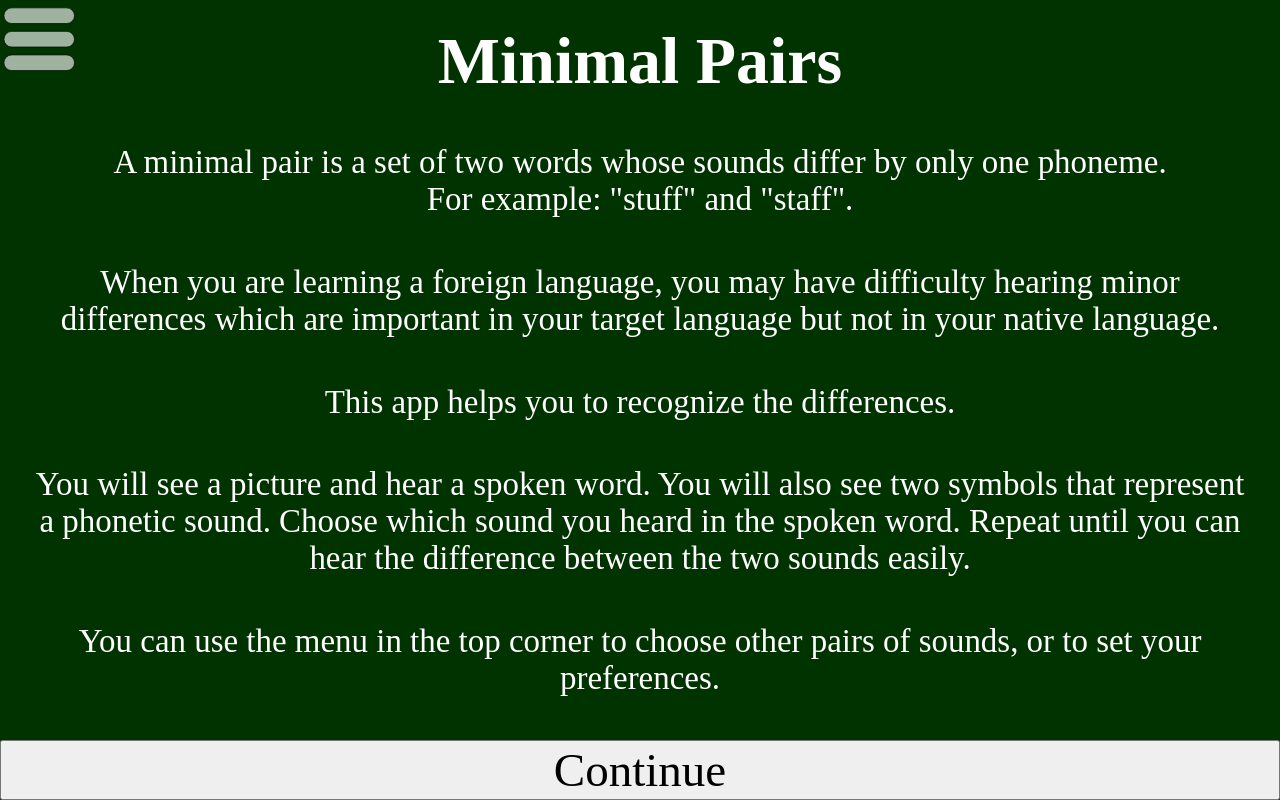
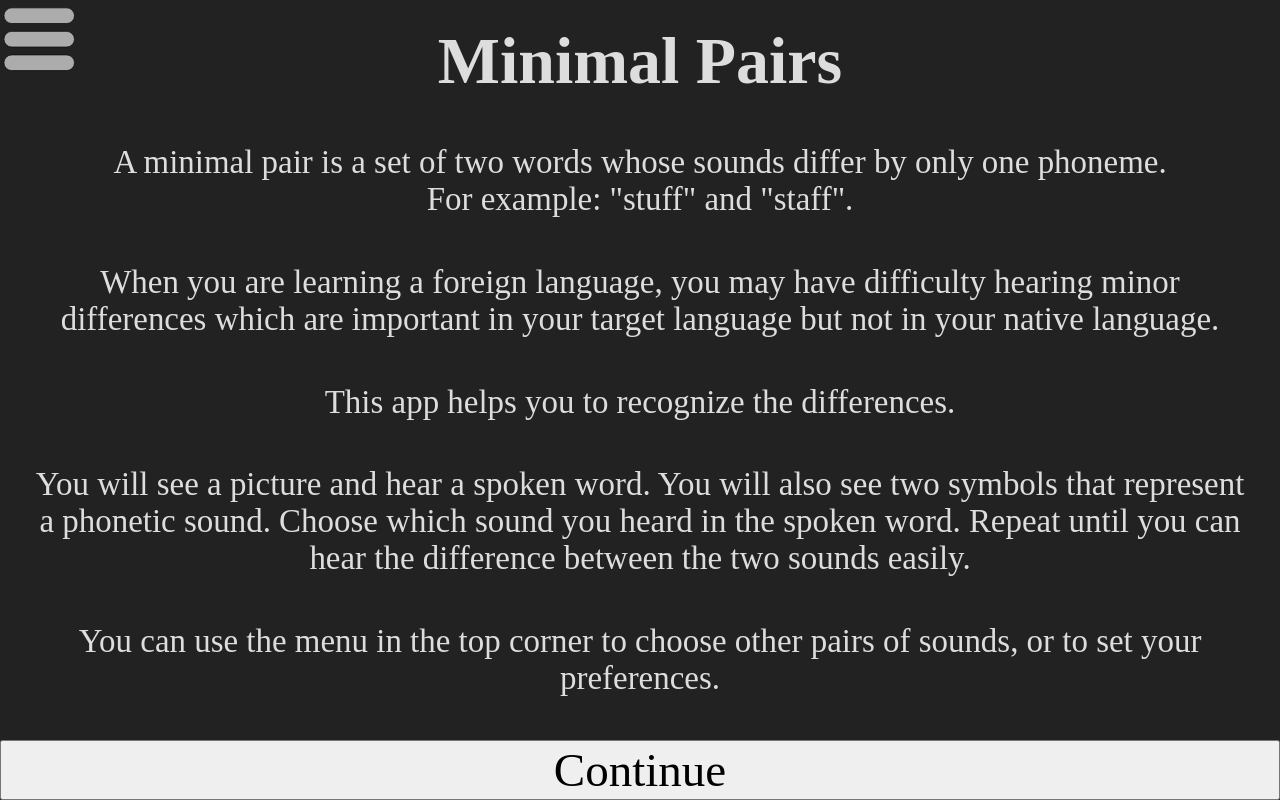
Before and after one commit to jazyx/minimal-pairs, a React (Create React App) app: page / in a window 1280 px wide. Built offline with nearby package versions, Linux system fonts and the light colour scheme.

Commit message:
Fix position of .details
* Show details in semi-transparent white after choice...
  ... except immediately after an error
* Make it transparent when the image first appears
* Use #222 and #ddd for bg and color

```diff
--- a/src/components/Activity.css
+++ b/src/components/Activity.css
@@ -15,6 +15,7 @@
   /* For rotations of cards in non-split landscape mode */
   --longOrigin: calc(var(--unit) - var(--corner));
   --shortOrigin: var(--corner);
+  --origin: calc(var(--unit) / 2);
 
   /* Place cards above top of page before they are dealt,
    * even if they are rotated by 45°, so they are not seen
@@ -107,6 +108,7 @@
 .card {
   width: var(--unit);
   height: var(--unit);
+  border-radius: var(--corner);
 }
 
 /* .card-holder defines rules for both active and
@@ -176,8 +178,17 @@
 }
 
 .card .details {
-  background-color: #f008;
+  background-color: #fff6;
   height: 1.2em;
+}
+
+div[class^=phoneme].wrong .details {
+  background-color: #f006;
+}
+
+div[class^=phoneme].review .details,
+  div[class^=phoneme].seen .details {
+    background-color: #fff6;
 }
 
 img {
@@ -218,11 +229,6 @@ div.details {
 
 .front .icon:hover {
   opacity: 1;
-}
-
-.space .flipped .meaning {
-  visibility: hidden;
-  pointer-events: none;
 }
 
 p.phonetic {
@@ -272,16 +278,29 @@ img.back { /* Play Audio icon */
   transform: rotateZ(30deg)
 }
 
+/* By default, turn both cards face down */
 .card.flipped {
-  transform: rotateY(180deg)
+  transform: rotateY(180deg);
+
+  & .details {
+    background-color: transparent;
+  }
 }
 
+/* Show the cue card face up... */
 main.show-cue-image .cue .card.flipped {
   transform: rotateY(0deg)
 }
 
+/* ... but without its spelling... */
 main.show-cue-image .card.flipped p {
   display: none;
+}
+
+/* ... or its meaning (Wiktionary) icon */
+.space .flipped .meaning {
+  visibility: hidden;
+  pointer-events: none;
 }
 
 /* POCKETS */
@@ -515,7 +534,7 @@ p.rule {
 
   /* .wrong.cue p.spelling { */
   div.details {
-    transform-origin: var(--longOrigin) var(--shortOrigin);
+    transform-origin: var(--origin) var(--origin);
     transform: rotateZ(270deg);
   }
 
--- a/src/components/Activity.jsx
+++ b/src/components/Activity.jsx
@@ -177,6 +177,7 @@ const Activity = (props) => {
     }
 
     cueSpace.classList.add("active")
+
     audio.playClip(cueURL, cueClip)
     setTimeout(moveNearToPocket, REVIEW_DELAY)
   }
--- a/src/components/Card.jsx
+++ b/src/components/Card.jsx
@@ -8,6 +8,21 @@ import { AudioContext } from './AudioContext'
 
 
 const Card = forwardRef((props, cardRef) => {
+  console.log("props", props);
+  // {
+  //   "card": {
+  //     "spelling": "marsh",
+  //     "phonetic": "/mɑː∫/",
+  //     "image": "img/ɑ/marsh.jpg",
+  //     "clip": [
+  //       3.75,
+  //       4.9
+  //     ],
+  //     "url": "audio/ɑ.mp3"
+  //   },
+  //   "role": "decoy" | "cue"          | missing for seen cards,
+  //   "action": null  | checkForDrag() | pocketAction()
+  // }
   // console.log("card:", props.card)
   const {
     spelling
@@ -30,7 +45,7 @@ const Card = forwardRef((props, cardRef) => {
                     )
   const src = props.taboo ? (image_ || image) : image
   const audio = useContext(AudioContext)
-  const action = props.action // will be undefined for decoy
+  const action = props.action // will be null for decoy
               || (() => audio.playClip(url, clip)) // only for decoy
 
   return (
--- a/src/index.css
+++ b/src/index.css
@@ -1,13 +1,13 @@
 :root {
   /* Customize background colour, allowing customizable opacity*/
-  --r: 0;
-  --g: 0;
-  --b: 0;
+  --r: 34;
+  --g: 34;
+  --b: 34;
   --a: 0.9;
   --bgColor: rgb(var(--r), var(--g), var(--b));
   /* Slightly transparent colour for pocket and mask */
   --cgColor: rgba(var(--r), var(--g), var(--b), var(--a));
-  --color: #fff;
+  --light: #ddd;
 
   /* Define the maximum dimensions of a centred <main> elemnt
    * limited to a 2:1 or 1:2 ratio
@@ -38,7 +38,7 @@
   align-items: center;
   height: 100vh;
   background-color: var(--bgColor);
-  color: var(--color);
+  color: var(--light);
   font-family: var(--font);
   text-align: center;
 }
@@ -66,7 +66,7 @@ div {
   box-sizing: border-box;
 }
 
-/* <<< Temporary, for testing purposes */
+/* <<< Temporary, for testing purposes
 @media (min-aspect-ratio: 9/16) {
   main {
     background-color: #300;
@@ -81,20 +81,20 @@ div {
     --crossAxis: var(--mainHeight);
   }
 
-  /* <<< Temporary, for testing purposes */
+  /* <<< Temporary, for testing purposes
   main {
     background-color: #030;
   }
   /* Temporary >>> */
 }
 
-/* <<< Temporary, for testing purposes */
+/* <<< Temporary, for testing purposes
 @media (min-aspect-ratio: 16/9) {
   main {
     background-color: #003;
   }
-  /* Temporary >>> */
 }
+/* Temporary >>> */
 
 .unselectable,
 .unselectable * {
```
Also changed, not shown: 2 other files (tests, documents, lock files or other folders).
